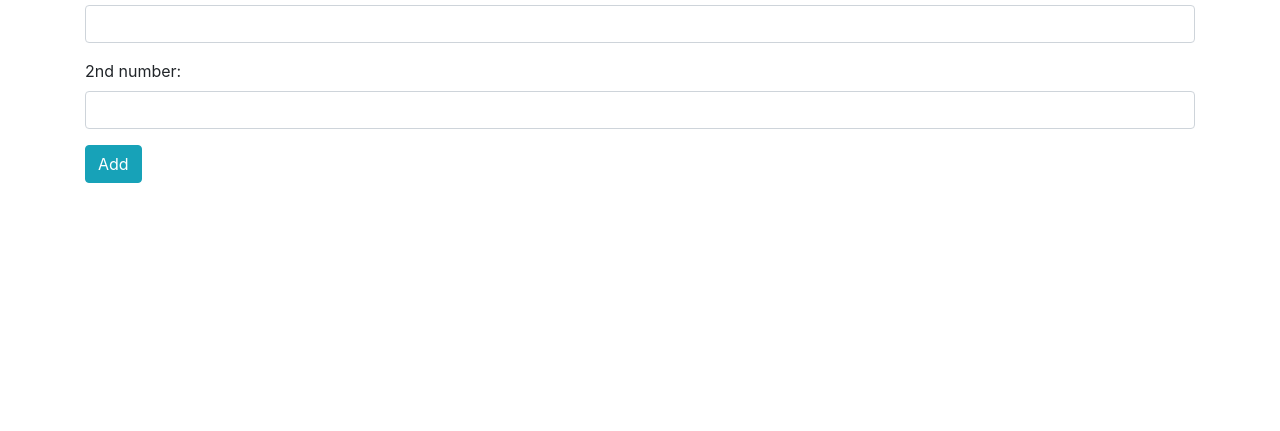
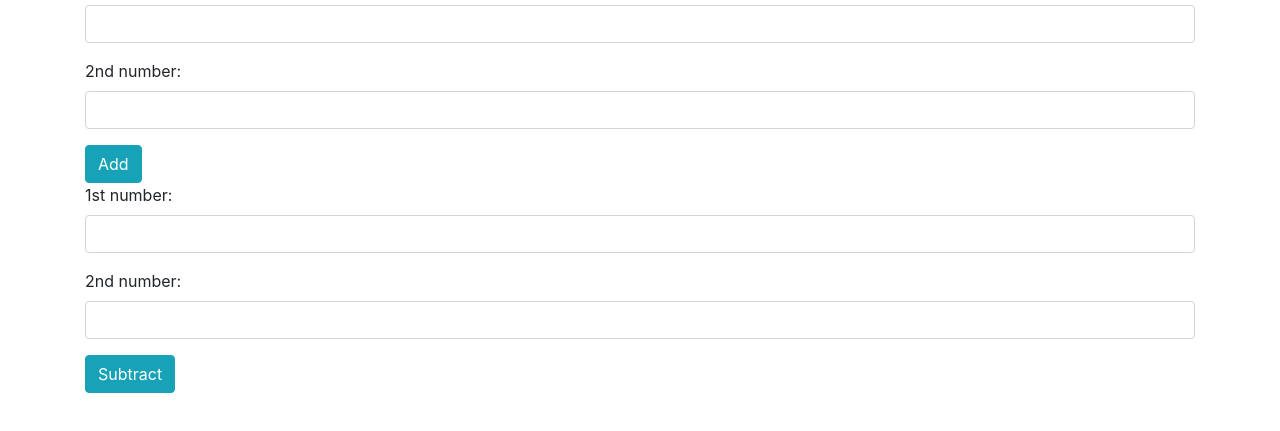
Before and after one commit to jessicarubinwilliams/calculator1, a plain HTML site: page index.html in a window 1280 px wide. Shown: the part 83-514 px from the top of the page. Drawn offline with Linux system fonts and the light colour scheme.

Commit message:
Add user interface for subtraction.

```diff
--- a/index.html
+++ b/index.html
@@ -23,6 +23,17 @@
       </div>
       <button type="submit" class="btn btn-info">Add</button>
     </form>
+    <form id="subtract">
+      <div class="form-group">
+        <label for="subtract1">1st number:</label>
+        <input id="subtract1" class="form-control" type="text">
+      </div>
+      <div class="form-group">
+        <label for="subtract2">2nd number:</label>
+        <input id="subtract2" class="form-control" type="text">
+      </div>
+      <button type="submit" class="btn btn-info">Subtract</button>
+    </form>
     <div id="output">
 
     </div>
```
